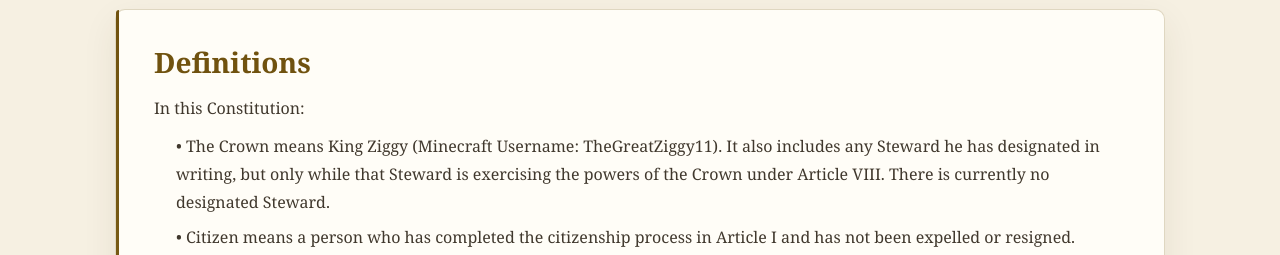
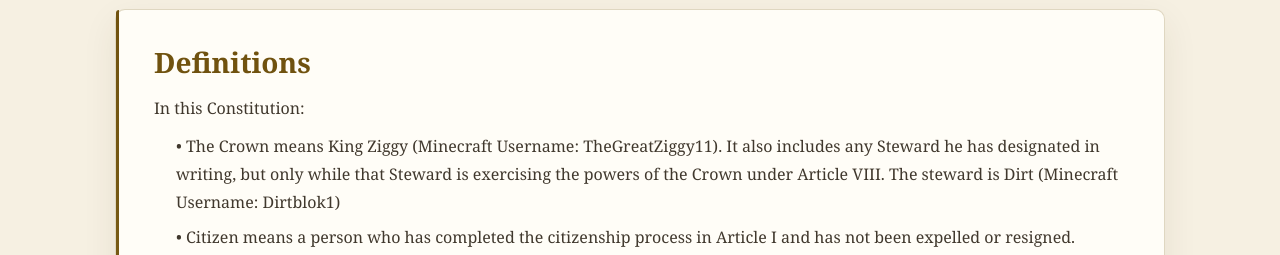
Before and after one commit to ZiggyLabsDev/PyroCraft-Website, a plain HTML site: page settlements/ziggy-empire/constitution/index.html in a window 1280 px wide. Shown: the part 1420-1675 px from the top of the page. Drawn offline with Linux system fonts and the light colour scheme.

Commit message:
Update index.html

```diff
--- a/settlements/ziggy-empire/constitution/index.html
+++ b/settlements/ziggy-empire/constitution/index.html
@@ -230,7 +230,7 @@ The Ziggy Empire exists to give its citizens a safe, orderly and enjoyable place
             <h2 id="definitions-heading">Definitions</h2>
             <p>In this Constitution:</p>
             <ul class="constitution-list">
-<li>• The Crown means King Ziggy (Minecraft Username: TheGreatZiggy11). It also includes any Steward he has designated in writing, but only while that Steward is exercising the powers of the Crown under Article VIII. There is currently no designated Steward.</li>
+<li>• The Crown means King Ziggy (Minecraft Username: TheGreatZiggy11). It also includes any Steward he has designated in writing, but only while that Steward is exercising the powers of the Crown under Article VIII. The steward is Dirt (Minecraft Username: Dirtblok1)</li>
 <li>• Citizen means a person who has completed the citizenship process in Article I and has not been expelled or resigned.</li>
 <li>• Royal Member means the King and any person to whom the King has granted the “Royal Status” role. Only the King grants Royal Status, unless he has expressly authorized a Steward to do so under Article VIII.</li>
 <li>• Nation-State means a group of lands recognized by the Crown under Article VIII.</li>
```
